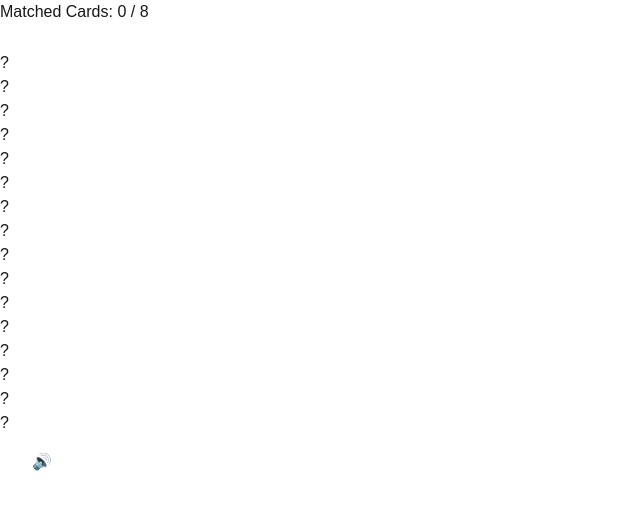
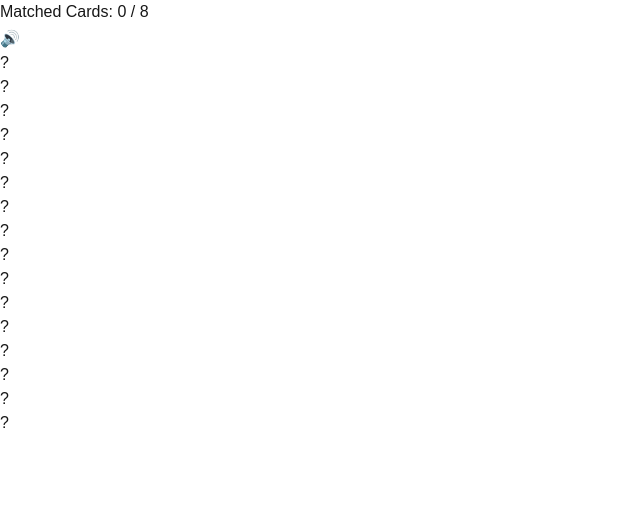
Before and after one commit to fa-salu/Matching-Card-Game, a Next.js app: page /memory-game in a window 1280 px wide. Shown: the top 510 px of the page, without its empty margins (0-640 px from the left). Built offline with nearby package versions, Linux system fonts and the light colour scheme.

Commit message:
change audio button position

```diff
--- a/src/components/MemoryGame/MemoryGame.tsx
+++ b/src/components/MemoryGame/MemoryGame.tsx
@@ -50,7 +50,6 @@ export default function MemoryGame() {
 
   const playCardFlipSound = () => {
     if (soundEnabled) {
-      // Only play the sound if enabled
       const audio = new Audio("/sounds/card-flip.wav");
       audio.volume = 0.5;
       audio.play();
@@ -116,9 +115,28 @@ export default function MemoryGame() {
         </>
       )}
 
-      <div className="absolute top-9 sm:top-5 left-1/2 transform -translate-x-1/2 text-white text-base sm:text-xl font-bold">
+      <div className="absolute top-9 sm:top-5 left-1/2 transform -translate-x-1/2 text-white text-lg sm:text-xl font-bold">
         <span>Matched Cards: {solved.length / 2} / 8</span>
       </div>
+
+      <button
+        className="absolute top-16 right-3 transform -translate-x-1/2  py-2  rounded-md shadow-md transition-colors"
+        onClick={() => setSoundEnabled((prev) => !prev)}
+      >
+        {soundEnabled ? (
+          <span
+            role="img"
+            aria-label="sound-off"
+            className="text-white text-xl"
+          >
+            🔊
+          </span>
+        ) : (
+          <span role="img" aria-label="sound-on" className="text-white text-xl">
+            🔇
+          </span>
+        )}
+      </button>
 
       <button
         className="absolute top-5 right-5 p-2  rounded-full shadow-md hover:scale-110 z-20"
@@ -169,25 +187,6 @@ export default function MemoryGame() {
           height={32}
         />
       </button>
-
-      <button
-        className="absolute bottom-5 right-4 transform -translate-x-1/2  py-2  rounded-md shadow-md transition-colors"
-        onClick={() => setSoundEnabled((prev) => !prev)}
-      >
-        {soundEnabled ? (
-          <span
-            role="img"
-            aria-label="sound-off"
-            className="text-white text-xl"
-          >
-            🔊
-          </span>
-        ) : (
-          <span role="img" aria-label="sound-on" className="text-white text-xl">
-            🔇
-          </span>
-        )}
-      </button>
     </div>
   );
 }
```
